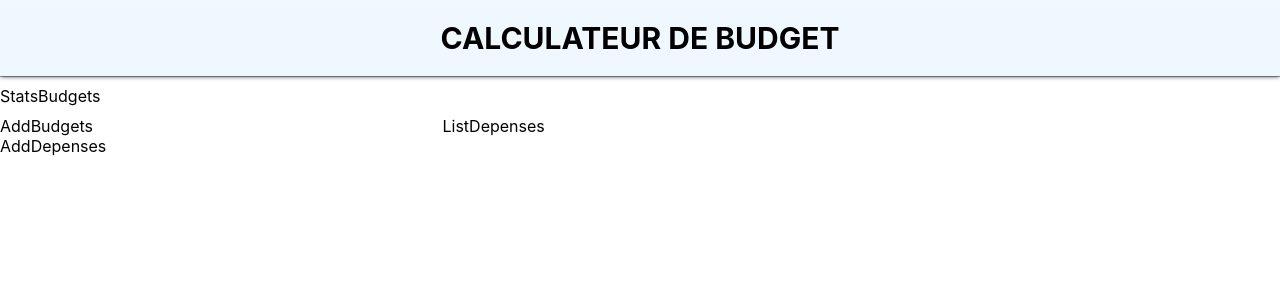
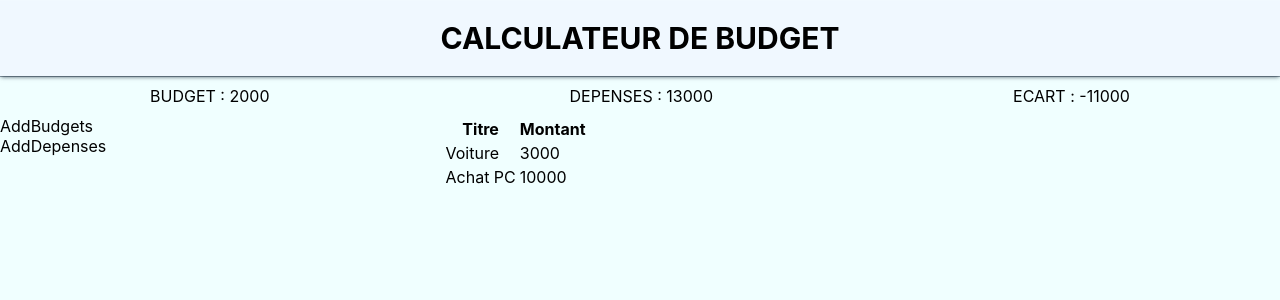
Before and after one commit to lamnaourm/atelier15dev201, a React (Create React App) app: page / in a window 1280 px wide. Shown: the top 300 px of the page. Built offline with nearby package versions, Linux system fonts and the light colour scheme.

Commit message:
stats + liste

```diff
--- a/src/App.css
+++ b/src/App.css
@@ -3,6 +3,7 @@
   display: grid;
   grid-template-rows: auto auto 1fr;
   gap: 10px;
+  background-color: azure;
 }
 
 .header {
@@ -26,3 +27,8 @@
 .list {
   width: 67%;
 }
+
+.stats {
+  display: flex;
+  justify-content: space-around;
+}
--- a/src/components/ListDepenses.jsx
+++ b/src/components/ListDepenses.jsx
@@ -1,7 +1,27 @@
 import React from 'react'
+import { useSelector } from 'react-redux'
 
 export default function ListDepenses() {
+
+    const depenses = useSelector(state => state.depenses)
+
   return (
-    <div className='list'>ListDepenses</div>
+    <div className='list'>
+
+        <table>
+            <thead>
+                <th>Titre</th>
+                <th>Montant</th>
+            </thead>
+            {
+                depenses.map(dep =>
+                    <tr key={dep.id}>
+                        <td>{dep.title}</td>
+                        <td>{dep.price}</td>
+                    </tr>
+                    )
+            }
+        </table>
+    </div>
   )
 }
--- a/src/components/StatsBudgets.jsx
+++ b/src/components/StatsBudgets.jsx
@@ -1,7 +1,26 @@
 import React from 'react'
+import { useSelector } from 'react-redux'
 
 export default function StatsBudgets() {
+
+    const budget = useSelector(state => state.budget)
+    const depenses = useSelector(state => state.depenses)
+
+    const som = depenses.reduce((s,dep) => s+dep.price, 0)
   return (
-    <div>StatsBudgets</div>
+    <div className='stats'>
+        <div>
+            BUDGET : {budget}
+        </div>
+
+        <div>
+            DEPENSES : {som}
+        </div>
+
+        <div>
+            ECART : {budget - som}
+        </div>
+
+    </div>
   )
 }
--- a/src/redux/BudgetReducer.jsx
+++ b/src/redux/BudgetReducer.jsx
@@ -1,7 +1,7 @@
 import uuid from "react-uuid";
 
 const initial_state = {
-    budget: 0,
+    budget: 2000,
     depenses: [
         {
             id:uuid(),
```
